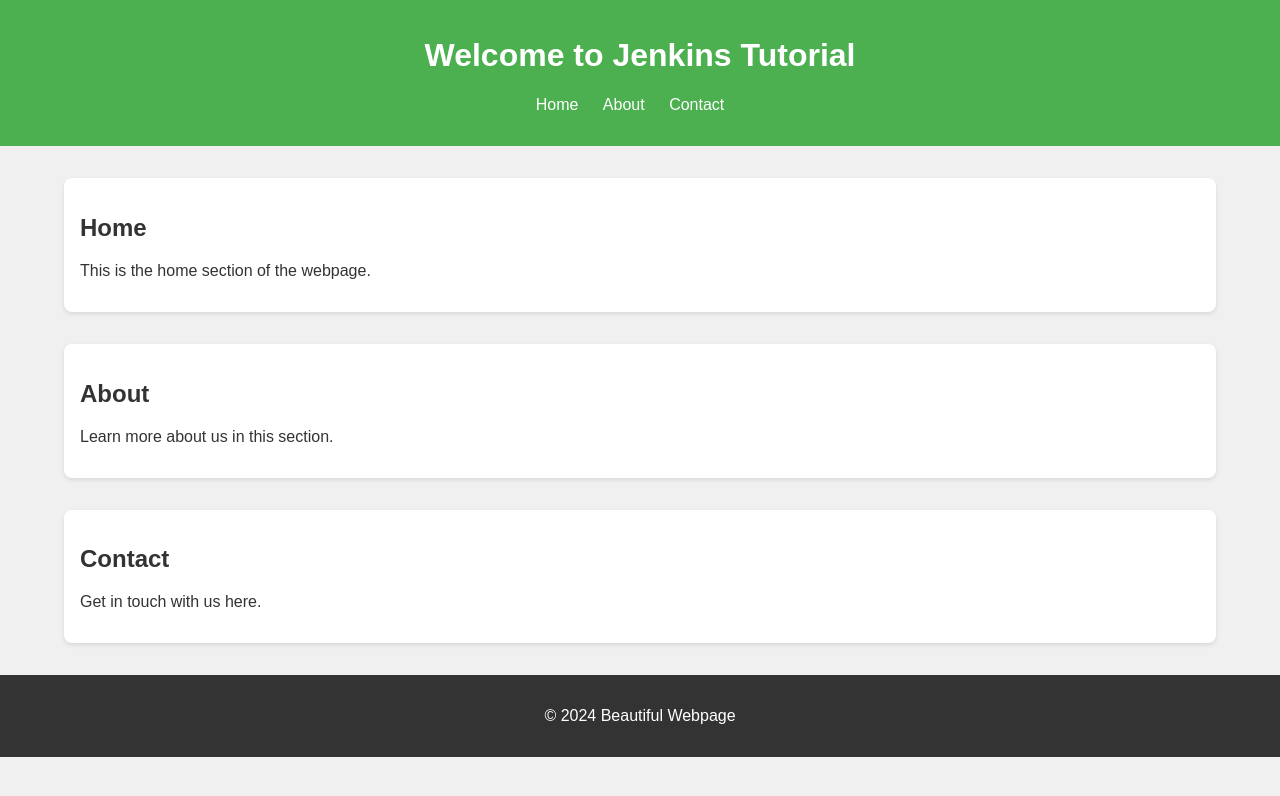
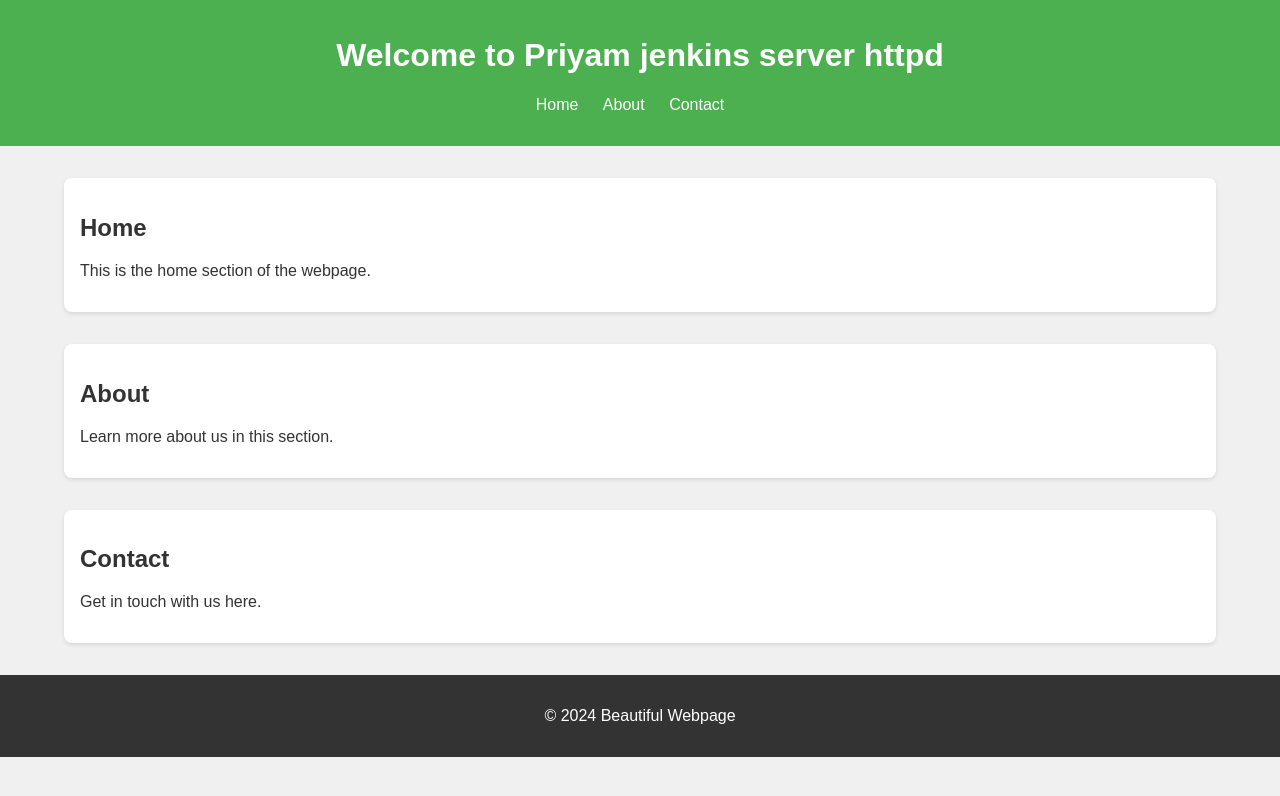
Before and after one commit to Priyam-Chowdhury/my_proj1_apache, a plain HTML site: page index.html in a window 1280 px wide. Drawn offline with Linux system fonts and the light colour scheme.

Commit message:
Update index.html

```diff
--- a/index.html
+++ b/index.html
@@ -51,7 +51,7 @@
 </head>
 <body>
     <header>
-        <h1>Welcome to Jenkins Tutorial</h1>
+        <h1>Welcome to Priyam jenkins server httpd</h1>
         <nav>
             <ul>
                 <li><a href="#home">Home</a></li>
```
